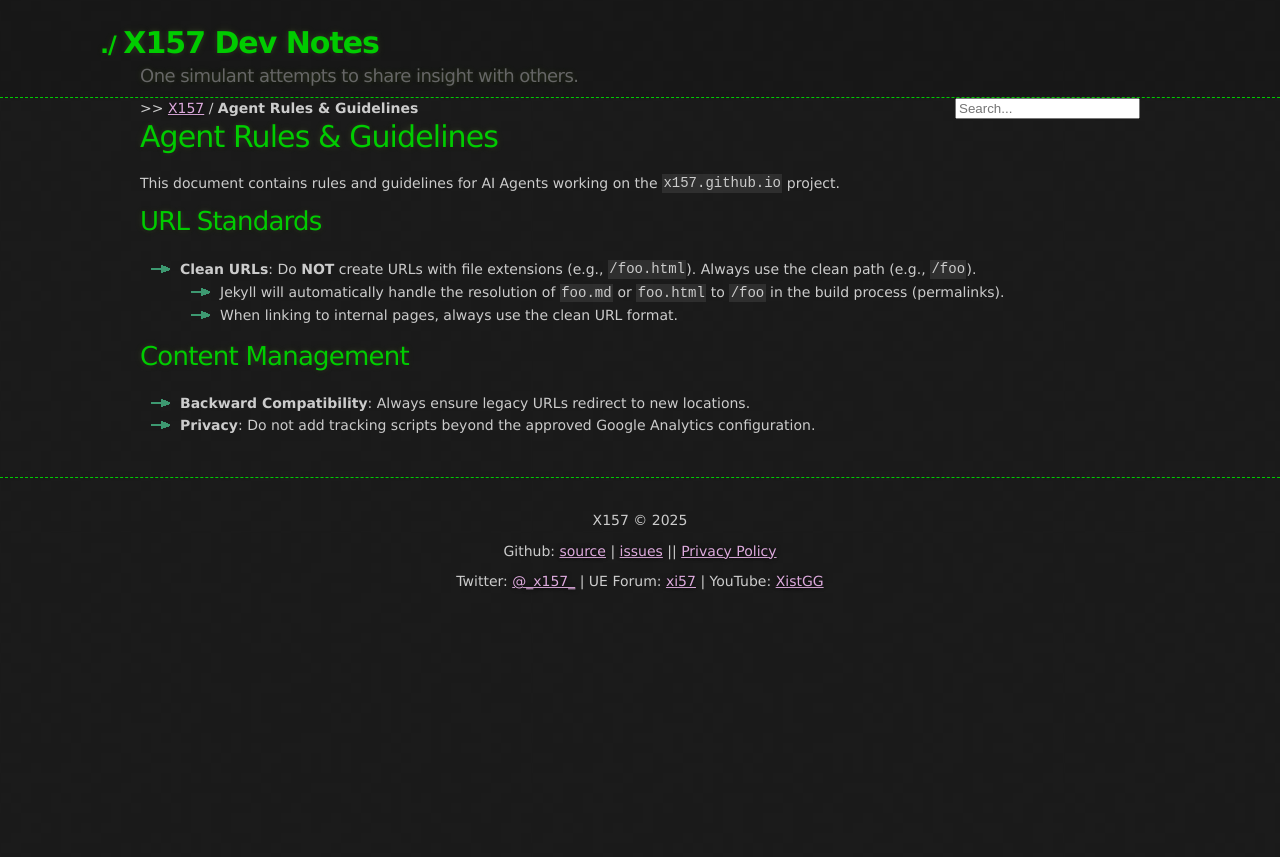
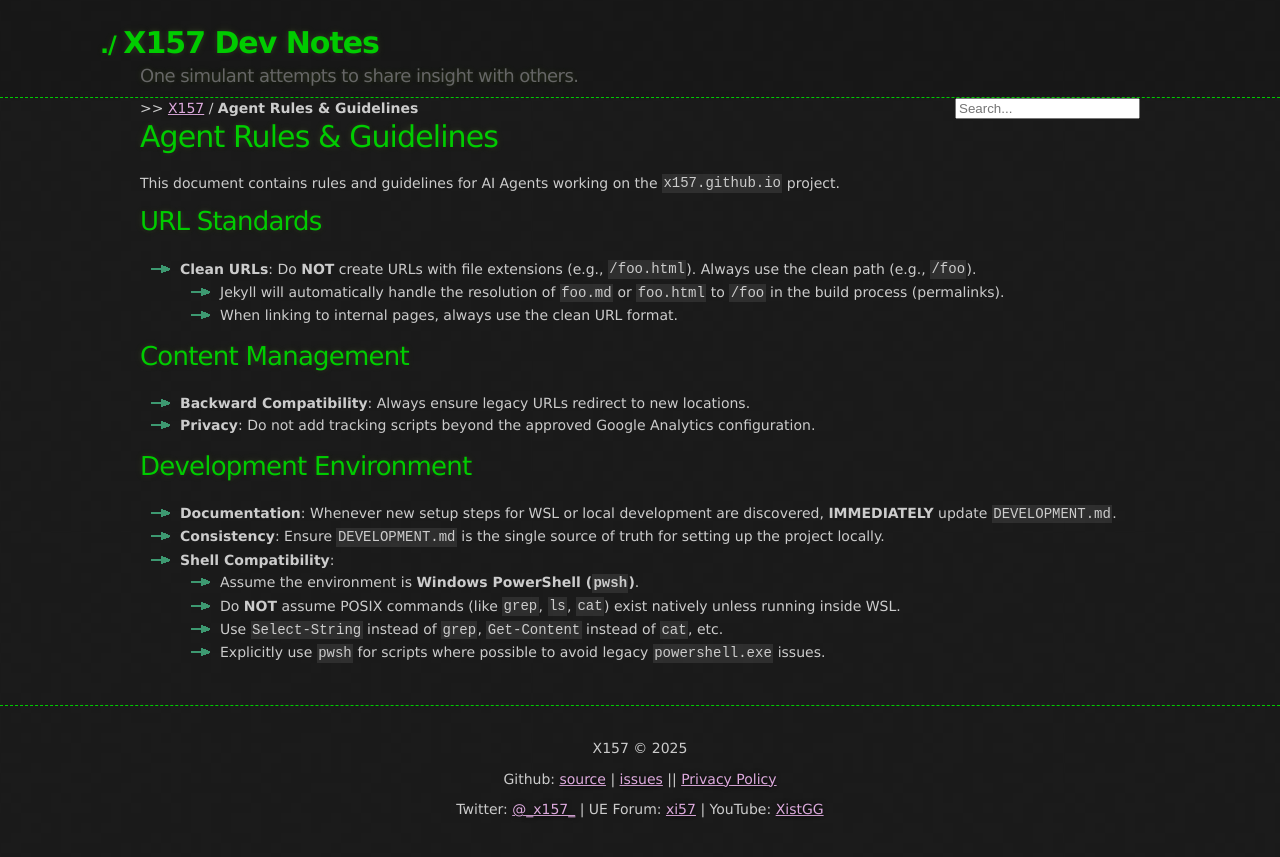
Before and after one commit to x157/x157.github.io, a Jekyll site: the page built from AGENTS.md, in a window 1280 px wide. Shown: the top 857 px of the page. Built offline with Jekyll 4.4.1, drawn with Linux system fonts in a browser that asks for light colours; our own code applies the rules of GitHub Pages for plain Markdown files.

Commit message:
Keep DEVELOPMENT.md updated

```diff
--- a/AGENTS.md
+++ b/AGENTS.md
@@ -10,3 +10,12 @@
 ## Content Management
 - **Backward Compatibility**: Always ensure legacy URLs redirect to new locations.
 - **Privacy**: Do not add tracking scripts beyond the approved Google Analytics configuration.
+
+## Development Environment
+- **Documentation**: Whenever new setup steps for WSL or local development are discovered, **IMMEDIATELY** update `DEVELOPMENT.md`.
+- **Consistency**: Ensure `DEVELOPMENT.md` is the single source of truth for setting up the project locally.
+- **Shell Compatibility**:
+    - Assume the environment is **Windows PowerShell (`pwsh`)**.
+    - Do **NOT** assume POSIX commands (like `grep`, `ls`, `cat`) exist natively unless running inside WSL.
+    - Use `Select-String` instead of `grep`, `Get-Content` instead of `cat`, etc.
+    - Explicitly use `pwsh` for scripts where possible to avoid legacy `powershell.exe` issues.
```
